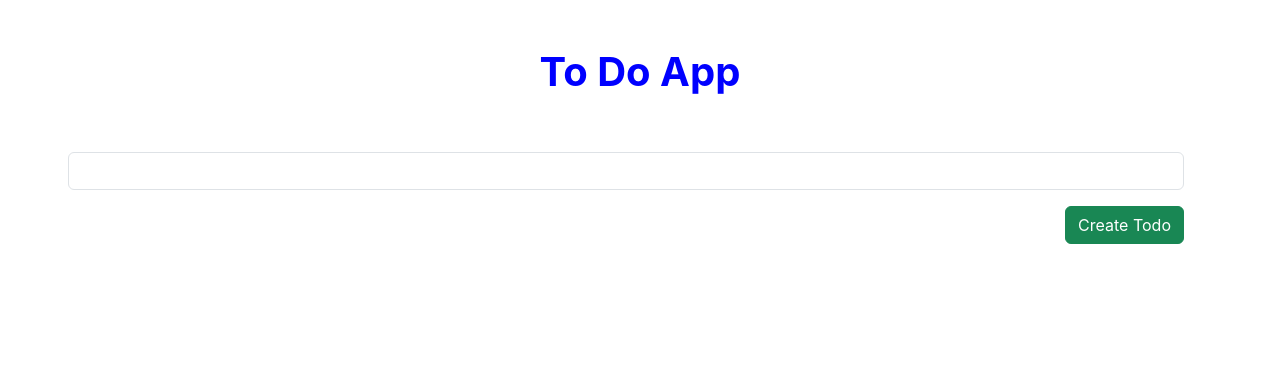
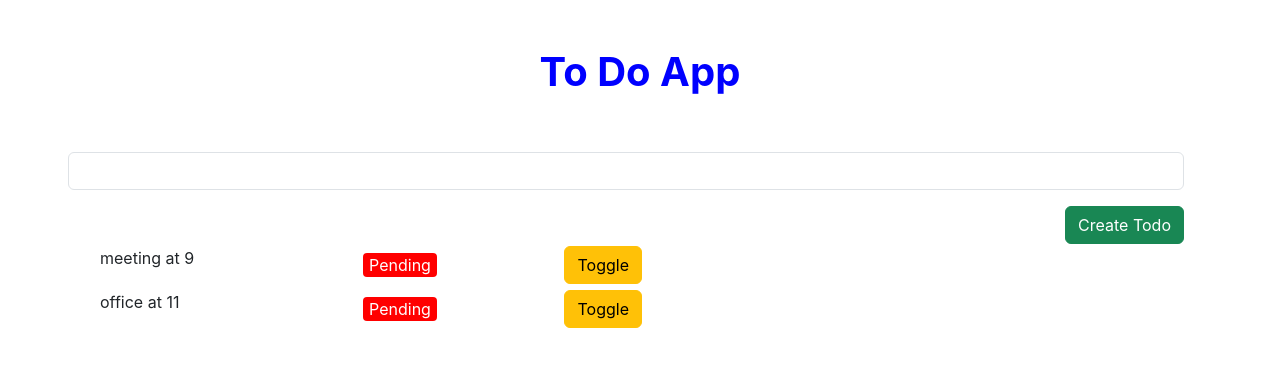
Before and after one commit to SudipGhara19/todo-using-redux, a React (Create React App) app: page / in a window 1280 px wide. Shown: the top 366 px of the page. Built offline with nearby package versions, Linux system fonts and the light colour scheme.

Commit message:
used -useSelector- from react-redux to fetch the store state data without using -store.getState()-

```diff
--- a/src/Redux/Reducers/todoReducer.js
+++ b/src/Redux/Reducers/todoReducer.js
@@ -2,7 +2,10 @@ import { ADD_TODO, TOGGLE_TODO } from "../Actions/todoActions";
 
 //creating initial state
 const initialState = {
-    todos: []
+    todos: [
+        {"text": "meeting at 9"},
+        {"text": "office at 11"},
+    ]
 };
 
 
@@ -27,7 +30,7 @@ export function todoReducer(state=initialState, action){
             return{
                 ...state,
                 todos: state.todos.map((todo, i)=> {
-                    if(i == action.index){
+                    if(i === action.index){
                         todo.completed =! todo.completed;
                     }
                     return todo;
--- a/src/Redux/store.js
+++ b/src/Redux/store.js
@@ -1,4 +1,4 @@
-import redux from "redux";
+import * as redux from "redux";
 import { todoReducer } from "./Reducers/todoReducer";
 
 export const store = redux.createStore(todoReducer);
--- a/src/components/ToDoList/ToDoList.js
+++ b/src/components/ToDoList/ToDoList.js
@@ -1,6 +1,9 @@
 import "./ToDoList.css";
+import { useSelector } from "react-redux";
 
-function ToDoList({todos, onToggle}) {
+function ToDoList({onToggle}) {
+  //fetching store state
+  const todos = useSelector((state) => state.todos);
   return (
     <div className="container">
     <ul>
```
